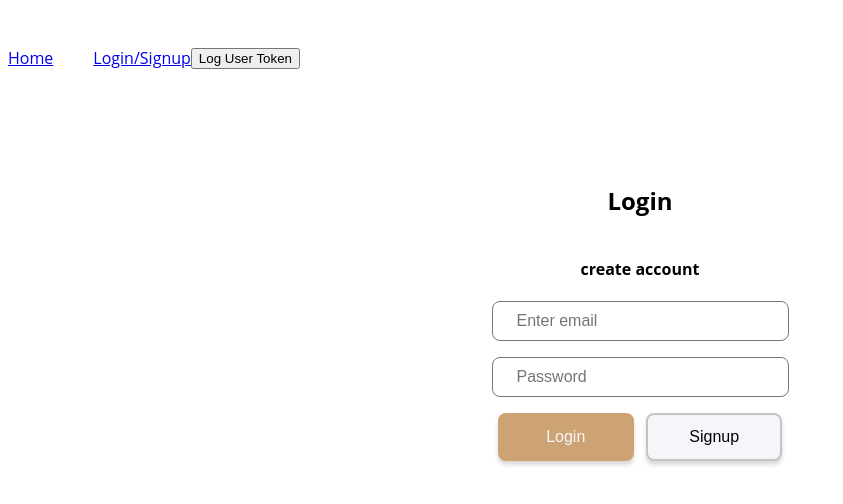
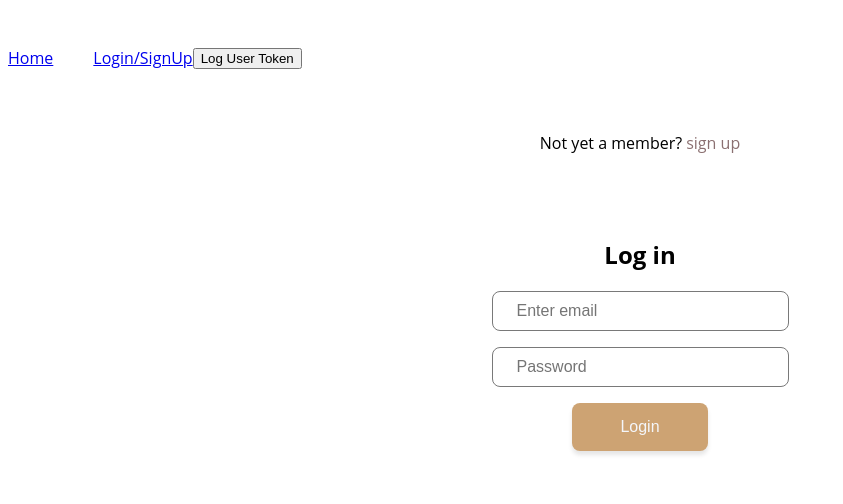
Before and after one commit to V-School-Module-7/womenpreneurs-app, a React (Create React App) app in the folder client/: page /auth in a window 1280 px wide. Shown: the top 504 px of the page, without its empty margins (0-843 px from the left). Built offline with nearby package versions, Linux system fonts and the light colour scheme; no server answers.

Commit message:
redirects after login

```diff
--- a/client/src/Auth.js
+++ b/client/src/Auth.js
@@ -6,6 +6,9 @@ import CenteredContainer from "./components/Containers/CenteredPageContainer";
 import FormTitle from "./components/Forms/FormTitle";
 import { withRouter } from 'react-router-dom';
 import { withUser } from "./context/UserProvider";
+import fire from './context/UserProvider'
+
+
 
 
 
@@ -17,7 +20,9 @@ class Auth extends React.Component {
     super();
     this.state = {
       email: "",
-      password: ""
+      password: "",
+      loggingIn: true,
+      authErrMsg: ""
     };
   }
 
@@ -25,46 +30,64 @@ class Auth extends React.Component {
     this.setState({ [e.target.name]: e.target.value });
   };
 
-  handleEmailPasswordLogin = e => {
+  handleEmailPasswordLogin = async (e) => {
     e.preventDefault();
+    // this.props.handleErrorMessage();
     let userObj = {
       email: this.state.email,
       password: this.state.password
     }
-    this.props.login(userObj)
+    this.props.login(userObj);
+    // localStorage.getItem()
+    // .then((user) => {
+    //   if (user) {
+    //     return this.props.history.push('/home');
+    //   } else {
+    //     alert('hello there')
+    //   }
+    // })
+
+    // this.props.history.push('/home')
+
   };
 
-  handleEmailPasswordSignup = e => {
+  handleEmailPasswordSignup = (e) => {
     e.preventDefault();
+    // this.props.handleErrorMessage();
     let userObj = {
       email: this.state.email,
       password: this.state.password
     }
-    try {
-      this.props.signup(userObj)
-    }
-    catch(error) {
-      console.dir(error);
-    }
-    finally {
-      return this.props.history.push('/linkedIn');
-    }
+
+    this.props.signup(userObj)
+
+    // this.props.history.push('/linkedIn');
+
   };
+
+  handleLoginOrSignup = () => {
+    this.setState({
+      loggingIn: !this.state.loggingIn
+    })
+  }
+
 
   render() {
 
     return (
       <CenteredContainer>
-
-        <Form>
-        <FormTitle>Login</FormTitle>
-          <h4>create account</h4>
+      {this.state.loggingIn ?
+      <>
+      <span style={{display: 'flex'}}><p>Not yet a member?</p><p onClick={this.handleLoginOrSignup} style={{color: '#8B7071', marginLeft: '4px' }}>sign up</p></span>
+      <Form>
+        <FormTitle>Log in</FormTitle>
             <FormInput
               value={this.state.email}
               onChange={this.handleChange}
               type="email"
               name="email"
               placeholder="Enter email"
+              required='required'
             />
             <FormInput
               value={this.state.password}
@@ -72,6 +95,7 @@ class Auth extends React.Component {
               type="password"
               name="password"
               placeholder="Password"
+              required='required'
             />
           <div style={{display: 'flex', justifyContent: 'space-around', width: '100%'}}>
           <FormButton
@@ -82,7 +106,43 @@ class Auth extends React.Component {
             Login
           </FormButton>
           {/* <div style={{alignSelf: 'center', width: '1px', height: '40px', backgroundColor: 'lightgrey', marginLeft: '10px', marginRight: '10px'}}></div> */}
+          {/* <h4>create account</h4> */}
+          </div>
+        </Form>
+        </>
+        //ternary else
+        :
+        //
+        <>
+        <span style={{display: 'flex'}}><p>Already a member?</p><p onClick={this.handleLoginOrSignup} style={{color: '#8B7071', marginLeft: '4px' }}>Log in</p></span>
+
+        <Form>
+        <FormTitle>Sign up</FormTitle>
+        <p style={{color: 'grey', marginBottom: '35px', fontStyle: 'italic'}}>
+          Clicking sign up will create an account with your entered
+          email and password, and continue to
+          personalize your account.
+        </p>
+            <FormInput
+              value={this.state.email}
+              onChange={this.handleChange}
+              type="email"
+              name="email"
+              placeholder="Enter email"
+              required='required'
+            />
+            <FormInput
+              value={this.state.password}
+              onChange={this.handleChange}
+              type="password"
+              name="password"
+              placeholder="Password"
+              required='required'
+            />
+          <div style={{display: 'flex', justifyContent: 'space-around', width: '100%'}}>
+          {/* <div style={{alignSelf: 'center', width: '1px', height: '40px', backgroundColor: 'lightgrey', marginLeft: '10px', marginRight: '10px'}}></div> */}
           <FormButton
+            primary
             type="submit"
             onClick={this.handleEmailPasswordSignup}
           >
@@ -91,9 +151,10 @@ class Auth extends React.Component {
           {/* <h4>create account</h4> */}
           </div>
         </Form>
+        </>
+      }
 
-
-        {this.state.authErrorMsg && this.state.authErrorMsg}
+        {this.state.authErrMsg && this.state.authErrMsg}
       </CenteredContainer>
     );
   }
--- a/client/src/LinkedIn.js
+++ b/client/src/LinkedIn.js
@@ -49,7 +49,7 @@ class LinkedIn extends React.Component {
   render() {
     return (
       <CenteredContainer>
-        <PageTitle>Account Setup</PageTitle>
+        <PageTitle>Account Details</PageTitle>
         <img
           style={{ width: "200px" }}
           src="https://content.linkedin.com/content/dam/developer/global/en_US/site/img/signin-button.png"
@@ -78,7 +78,7 @@ class LinkedIn extends React.Component {
           <FormInput placeholder="company name" />
           <FormInput placeholder="your industry" />
           <FormInput placeholder="interests" />
-          <FormButton onSubmit={this.handleSubmit}>Submit</FormButton>
+          <FormButton primary onSubmit={this.handleSubmit}>Submit</FormButton>
         </Form>
       </CenteredContainer>
     );
--- a/client/src/Nav.js
+++ b/client/src/Nav.js
@@ -19,7 +19,7 @@ class Nav extends React.Component {
     return (
       <div style={{width: '100%', height: '100px', display: 'flex', alignItems: 'center'}}>
         <Link to='/home'>Home</Link>
-        {this.props.uid ? <button style={{marginLeft: '40px'}} onClick={this.handleLogout}>Logout</button> : <Link to='/auth' style={{marginLeft: '40px'}}>Login/Signup</Link> }
+        {this.props.uid ? <button style={{marginLeft: '40px'}} onClick={this.handleLogout}>Logout</button> : <Link to='/auth' style={{marginLeft: '40px'}}>Login/SignUp</Link> }
       <button onClick={this.handleShowUser}>Log User Token</button>
       <div>{this.props.uid ? <Link to='/paymentform' style={{marginLeft: '40px'}}>Payment Form</Link> : ""}</div>
       </div>
--- a/client/src/components/Forms/FormButton.js
+++ b/client/src/components/Forms/FormButton.js
@@ -5,9 +5,9 @@ const FormButton = styled.button`
   width: 136px;
   height: 48px;
   font-size: 16px;
-  box-shadow: 0px 4px 4px rgba(0, 0, 0, 0.15);
+  box-shadow: 0px 4px 4px rgba(0, 0, 0, 0.10);
   border-radius: 8px;
-  border: ${props => props.primary ? 'none': '2px solid #C4C4C4'};
+  border: ${props => props.primary ? 'none': '1px solid #C4C4C4'};
   background-color: ${props => props.primary ? "#CDA373" : "#F4F6FA"};
   color: ${props => props.primary ? "#F4F6FA" : "black"};
   align-self: center;
--- a/client/src/context/UserProvider.js
+++ b/client/src/context/UserProvider.js
@@ -8,7 +8,7 @@ let fire = firebase.initializeApp(firebaseConfig);
 
 const UserContext = React.createContext();
 
-let storage = firebase.storage();
+// let storage = firebase.storage();
 
 class UserProvider extends React.Component {
   constructor() {
@@ -18,13 +18,15 @@ class UserProvider extends React.Component {
       //keep in state in production?
       user: localStorage.getItem("user") || {},
       uid: localStorage.getItem("uid") || "",
-      authErrMsg: ''
+      // authErrMsg: ''
     }
   }
 
-  handleErrMsg = (errMsg) => {
-    this.setState({authErrMsg: errMsg})
-  }
+  // handleErrorMessage = () => {
+  //   this.setState({
+  //     authErrMsg: ''
+  //   })
+  // }
 
   login = (user) => {
     console.log('in context', user)
@@ -34,11 +36,11 @@ class UserProvider extends React.Component {
       .then(loggedInUser => {
         console.log('in .then login context loggedin', loggedInUser)
         this.authListener();
+        window.location.href = window.location.origin + '/home';
       })
       .catch(error => {
-        this.setState({
-          authErrorMsg: error.message
-        });
+        console.log(error)
+        return error
       });
   }
 
@@ -50,12 +52,11 @@ class UserProvider extends React.Component {
       .then(createdUser => {
         console.log('in .then() create user context', createdUser);
         this.authListener();
+        window.location.href = window.location.origin + '/linkedin';
       })
       .catch(error => {
         console.log(error);
-        this.setState({
-          authErrorMsg: error.message
-        });
+        return error
       });
   }
 
@@ -82,32 +83,31 @@ class UserProvider extends React.Component {
           uid: user.uid
         });
           localStorage.setItem("uid", user.uid);
-          localStorage.setItem("user", user)
-        console.log('local storage/state set item')
+          localStorage.setItem("user", user);
+        console.log('local storage/state set item');
       } else {
         this.setState({
           user: null,
           uid: null
         });
-        console.log('local storage remove')
+        console.log('local storage remove');
         localStorage.removeItem("user");
-        localStorage.removeItem("uid")
+        localStorage.removeItem("uid");
+        // window.location.href = window.location.origin + '/home';
       }
-    });
+    })
   };
-
 
   render() {
     return (
 
       <UserContext.Provider
         value={{
-          ...this.state,
           signup: this.signup,
           login: this.login,
           logout: this.logout,
           showToken: this.showToken,
-
+          ...this.state,
         }}
       >
         { this.props.children }
```
